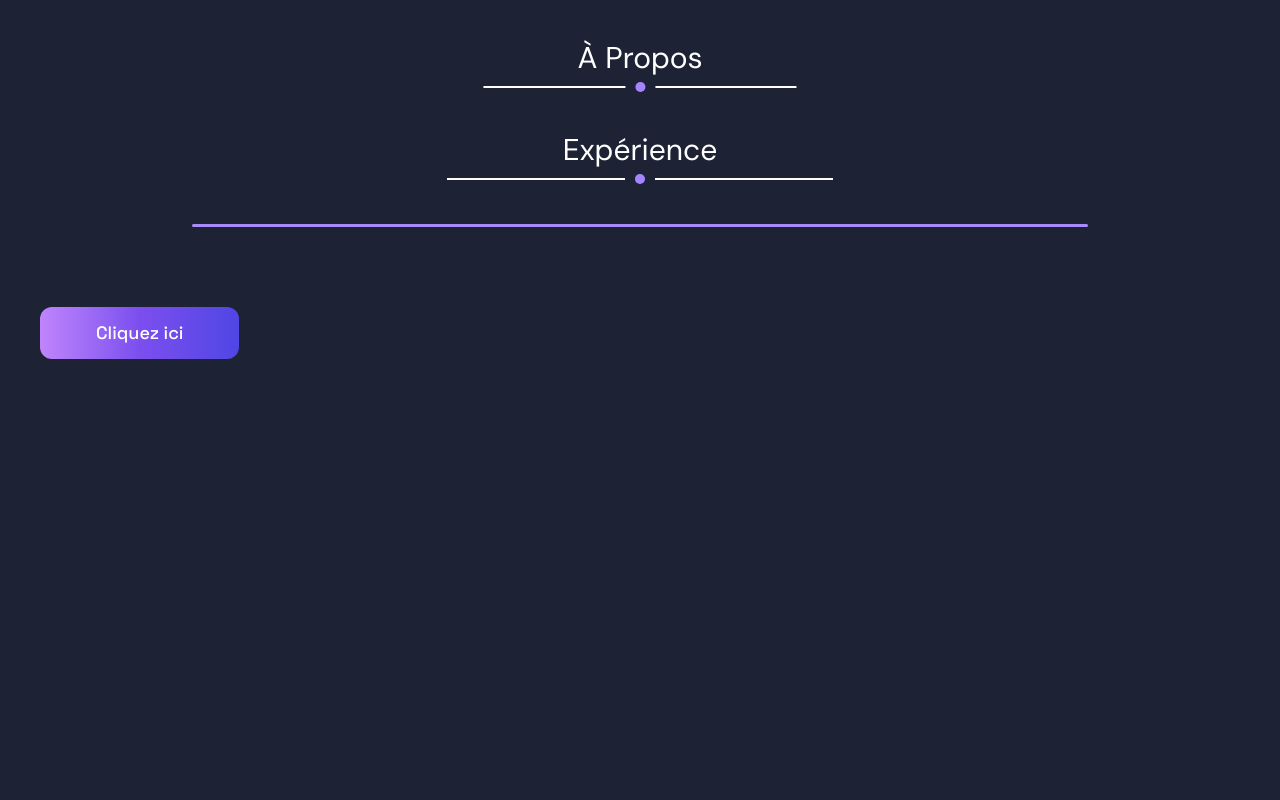
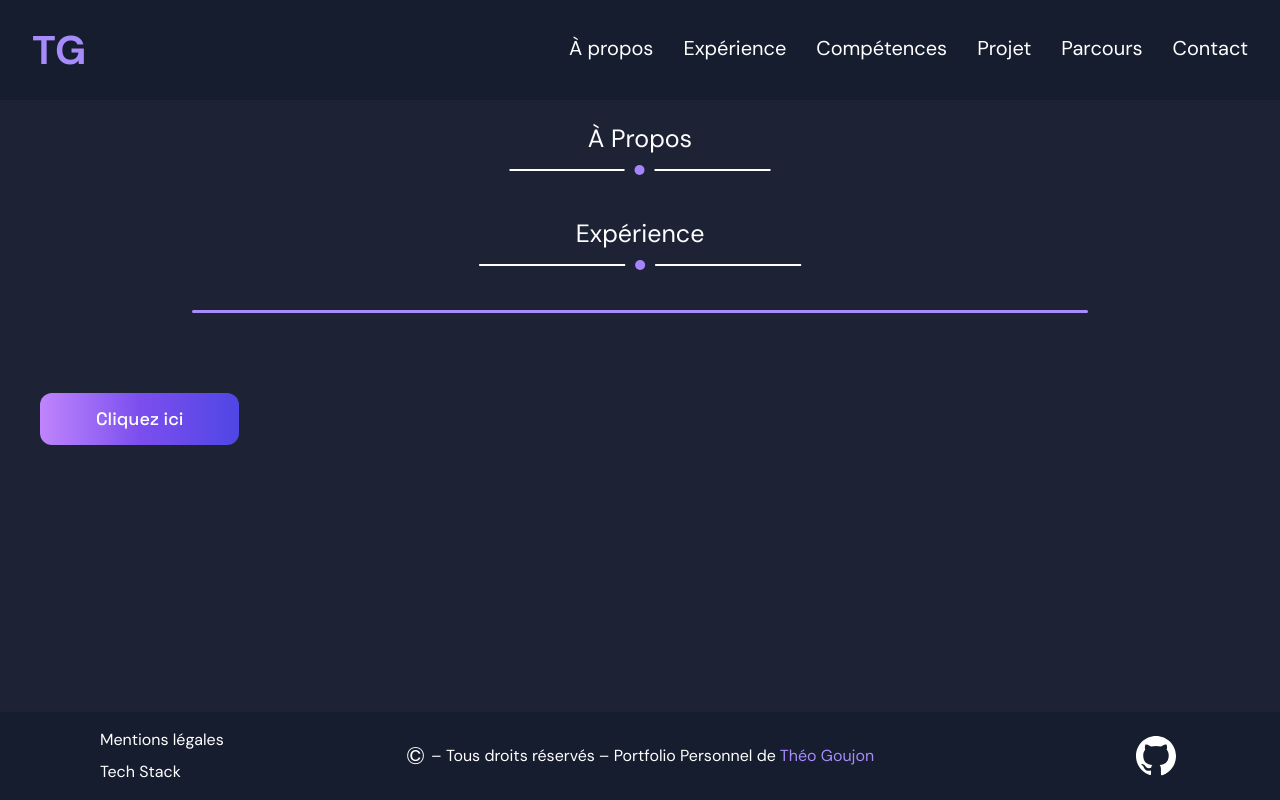
Before and after one commit to Synix2z/GJ-Theo-Portfolio, a Next.js app: page / in a window 1280 px wide. Built offline with nearby package versions, Linux system fonts and the light colour scheme.

Commit message:
Reduce size title components and add footer and header

```diff
--- a/app/layout.tsx
+++ b/app/layout.tsx
@@ -1,6 +1,9 @@
 import type { Metadata } from "next";
 import { Syne, Space_Grotesk, DM_Sans } from "next/font/google";
 import "./globals.css";
+
+import Header from "@/components/layouts/header";
+import Footer from "@/components/layouts/footer";
 
 const syne = Syne({
   variable: "--font-syne",
@@ -23,13 +26,17 @@ export const metadata: Metadata = {
     "Portfolio de Théo Goujon, étudiant en développement web. Découvrez mes projets et mon parcours.",
 };
 
-export default function RootLayout({ children }: LayoutProps<"/">) {
+export default function RootLayout({children}: Readonly<{ children: React.ReactNode }>) {
   return (
     <html
       lang="fr"
       className={`${syne.variable} ${spaceGrotesk.variable} ${dmSans.variable} h-full antialiased`}
     >
-      <body className="min-h-full flex flex-col">{children}</body>
+      <body className="flex min-h-screen flex-col">
+        <Header />
+        <main className="flex-1 pt-20">{children}</main>
+        <Footer />
+      </body>
     </html>
   );
 }
--- /dev/null
+++ b/components/layouts/footer.tsx
@@ -0,0 +1,56 @@
+
+import Link from "next/link";
+
+export default function Footer() {
+  return (
+    <footer className="bg-header-footer-bg">
+      <div className="flex min-h-[75px] items-center justify-between gap-4 px-5 py-5 md:px-10 md:py-4 lg:px-[100px] max-md:flex-col">
+        <nav className="flex flex-1 flex-col gap-2 max-md:items-center">
+          <Link
+            href="/legal"
+            className="text-sm text-white transition-colors hover:text-accent-text active:text-accent-text lg:text-base"
+          >
+            Mentions légales
+          </Link>
+
+          <Link
+            href="/tech-stack"
+            className="text-sm text-white transition-colors hover:text-accent-text active:text-accent-text lg:text-base"
+          >
+            Tech Stack
+          </Link>
+        </nav>
+
+        <div className="flex flex-1 flex-col items-center justify-center gap-2 text-sm text-white md:flex-row md:gap-1 md:whitespace-nowrap lg:text-base">
+          <p className="flex items-center gap-1.5">
+            <span className="text-2xl leading-none">©</span>
+            <span>– Tous droits réservés</span>
+          </p>
+
+          <p>– Portfolio Personnel de</p>
+
+          <p className="text-accent-text">Théo Goujon</p>
+        </div>
+
+        <div className="flex flex-1 justify-end max-md:justify-center">
+          <a
+            href="https://github.com/Synix2z"
+            target="_blank"
+            rel="noopener noreferrer"
+            aria-label="Mon profil GitHub"
+            className="flex h-10 w-10 items-center justify-center text-white transition-colors hover:text-accent-text active:text-accent-text md:h-12 md:w-12"
+          >
+            <svg
+              viewBox="0 0 24 24"
+              fill="currentColor"
+              className="h-8 w-8 md:h-10 md:w-10"
+              aria-hidden="true"
+            >
+              <path d="M12 0C5.37 0 0 5.37 0 12c0 5.3 3.44 9.8 8.2 11.39.6.11.82-.26.82-.58v-2.05c-3.34.73-4.04-1.42-4.04-1.42-.55-1.39-1.33-1.76-1.33-1.76-1.09-.75.08-.74.08-.74 1.2.08 1.83 1.23 1.83 1.23 1.07 1.83 2.8 1.3 3.49.99.11-.77.42-1.3.76-1.6-2.67-.3-5.47-1.34-5.47-5.95 0-1.31.47-2.38 1.23-3.22-.12-.3-.53-1.52.12-3.17 0 0 1-.32 3.3 1.23a11.5 11.5 0 0 1 6 0c2.29-1.55 3.29-1.23 3.29-1.23.65 1.65.24 2.87.12 3.17.77.84 1.23 1.91 1.23 3.22 0 4.62-2.8 5.64-5.48 5.94.43.37.81 1.1.81 2.22v3.29c0 .32.22.69.83.58A12.01 12.01 0 0 0 24 12C24 5.37 18.63 0 12 0Z" />
+            </svg>
+          </a>
+        </div>
+      </div>
+    </footer>
+  );
+}
--- /dev/null
+++ b/components/layouts/header.tsx
@@ -0,0 +1,92 @@
+
+"use client";
+
+import Link from "next/link";
+import { usePathname, useRouter } from "next/navigation";
+import { useState } from "react";
+
+const navigation = [
+  { label: "À propos", id: "about-title" },
+  { label: "Expérience", id: "experience-title" },
+  { label: "Compétences", id: "skills-title" },
+  { label: "Projet", id: "projects-title" },
+  { label: "Parcours", id: "journey-title" },
+  { label: "Contact", id: "contact-title" },
+];
+
+export default function Header() {
+  const router = useRouter();
+  const pathname = usePathname();
+  const [open, setOpen] = useState(false);
+
+  function scrollToSection(id: string) {
+    if (pathname !== "/") {
+      router.push(`/#${id}`);
+      setOpen(false);
+      return;
+    }
+
+    document.getElementById(id)?.scrollIntoView({
+      behavior: "smooth",
+    });
+
+    setOpen(false);
+  }
+
+  return (
+    <header className="fixed top-0 left-0 z-[100] flex h-[100px] w-full items-center bg-header-footer-bg px-8">
+      <Link
+        href="/"
+        className="mr-auto font-body text-[40px] font-bold text-accent-text transition-transform duration-200 hover:scale-110 max-lg:text-[30px] max-md:text-2xl"
+      >
+        TG
+      </Link>
+
+      <button
+        type="button"
+        onClick={() => setOpen(!open)}
+        className="group ml-auto hidden flex-col gap-[5px] bg-transparent max-lg:flex"
+        aria-label={open ? "Fermer le menu" : "Ouvrir le menu"}
+        aria-expanded={open}
+        aria-controls="main-nav"
+      >
+        <span className="h-[3px] w-8 rounded-sm bg-accent-text max-md:w-7" />
+        <span className="h-[3px] w-8 rounded-sm bg-accent-text max-md:w-7" />
+        <span className="h-[3px] w-8 rounded-sm bg-accent-text max-md:w-7" />
+      </button>
+
+      <nav
+        id="main-nav"
+        className={`
+          ${open ? "flex" : "hidden"}
+          absolute top-[100px] right-0 w-full flex-col items-center gap-5
+          bg-header-footer-bg py-5
+          lg:static lg:flex lg:w-auto lg:flex-row lg:items-center lg:gap-[30px] lg:bg-transparent lg:py-0
+        `}
+      >
+        {navigation.map(({ label, id }) => (
+          <button
+            key={id}
+            type="button"
+            onClick={() => scrollToSection(id)}
+            className="
+              relative cursor-pointer border-0 bg-transparent
+              pb-1 font-body text-base text-white lg:text-xl
+              transition-colors hover:text-accent-text
+              active:text-accent-text
+              after:absolute after:bottom-0 after:left-0
+              after:h-1 after:w-1/2 after:origin-left
+              after:scale-x-0 after:rounded-sm
+              after:bg-linear-to-r after:from-[#C084FC] after:via-[#7C4EEE] after:to-[#4F46E5]
+              after:transition-transform after:duration-[250ms]
+              hover:after:scale-x-100 active:after:scale-x-100
+              max-md:text-lg
+            "
+          >
+            {label}
+          </button>
+        ))}
+      </nav>
+    </header>
+  );
+}
--- a/components/title.tsx
+++ b/components/title.tsx
@@ -7,9 +7,9 @@ export default function Title({ text, id }: TitleProps) {
   return (
     <div id={id} className="scroll-mt-[150px] m-10 flex justify-center">
       <div className="relative w-fit pb-4">
-        <h2 className="text-center font-syne text-lg text-white min-[700px]:text-[25px] lg:text-3xl">
+        <h3 className="text-center font-syne text-lg text-white min-[700px]:text-[21px] lg:text-[25px]">
           {text}
-        </h2>
+        </h3>
 
         <div className="absolute bottom-0 left-1/2 flex w-[150%] -translate-x-1/2 items-center gap-2.5 min-[700px]:w-[200%] lg:w-[250%]">
           <div className="h-0.5 flex-1 bg-white" />
```
